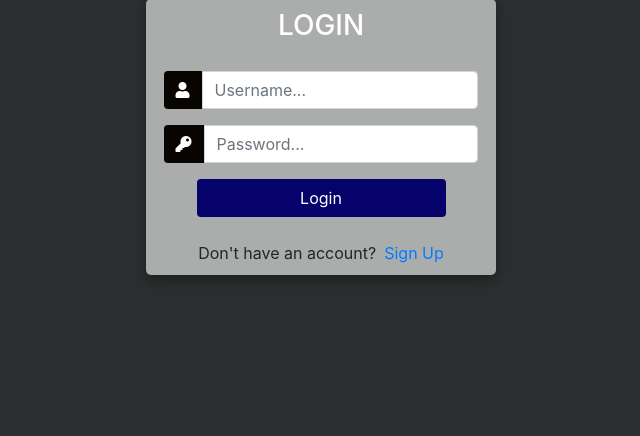
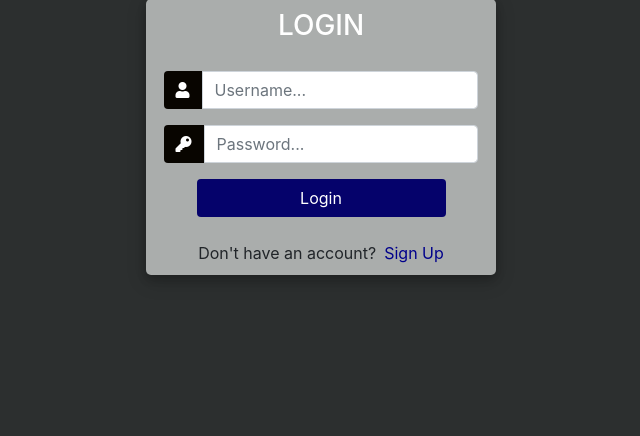
Before and after one commit to Mikael967/Assignment-one, a Django app: page /login/ in a window 1280 px wide. Shown: the part 263-699 px from the top of the page, without its empty margins (319-959 px from the left). Run offline with Django 5.2, Linux system fonts and the light colour scheme; some libraries are stand-ins or nearby versions.

Commit message:
login page update

```diff
--- a/tugulenga/templates/tugulenga/login.html
+++ b/tugulenga/templates/tugulenga/login.html
@@ -114,7 +114,7 @@
 				{%endfor%}
 				<div class="mt-4">
 					<div class="d-flex justify-content-center links">
-						Don't have an account? <a href="{% url 'tugule:signup' %}" class="ml-2">Sign Up</a>
+						Don't have an account? <a href="{% url 'tugule:signup' %}" class="ml-2" style="color: darkblue;">Sign Up</a>
 					</div>
 
 				</div>
```
